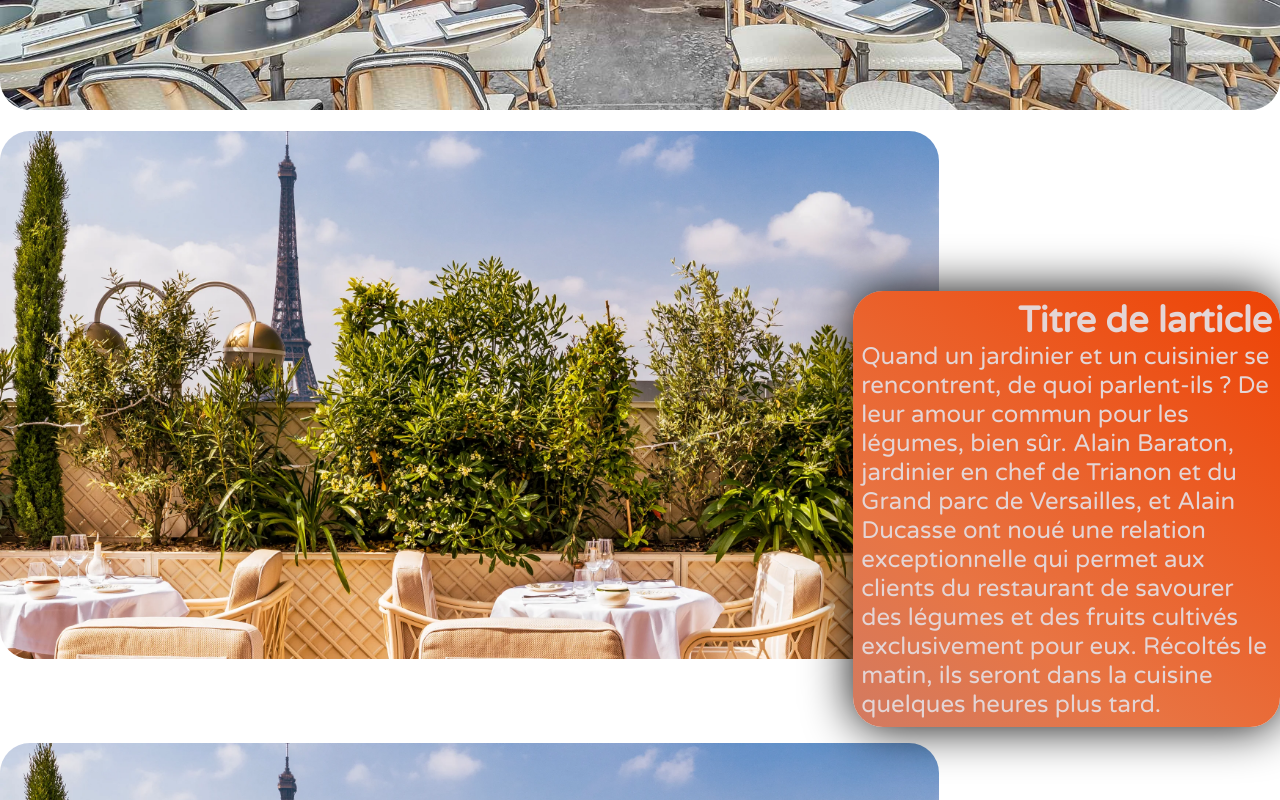
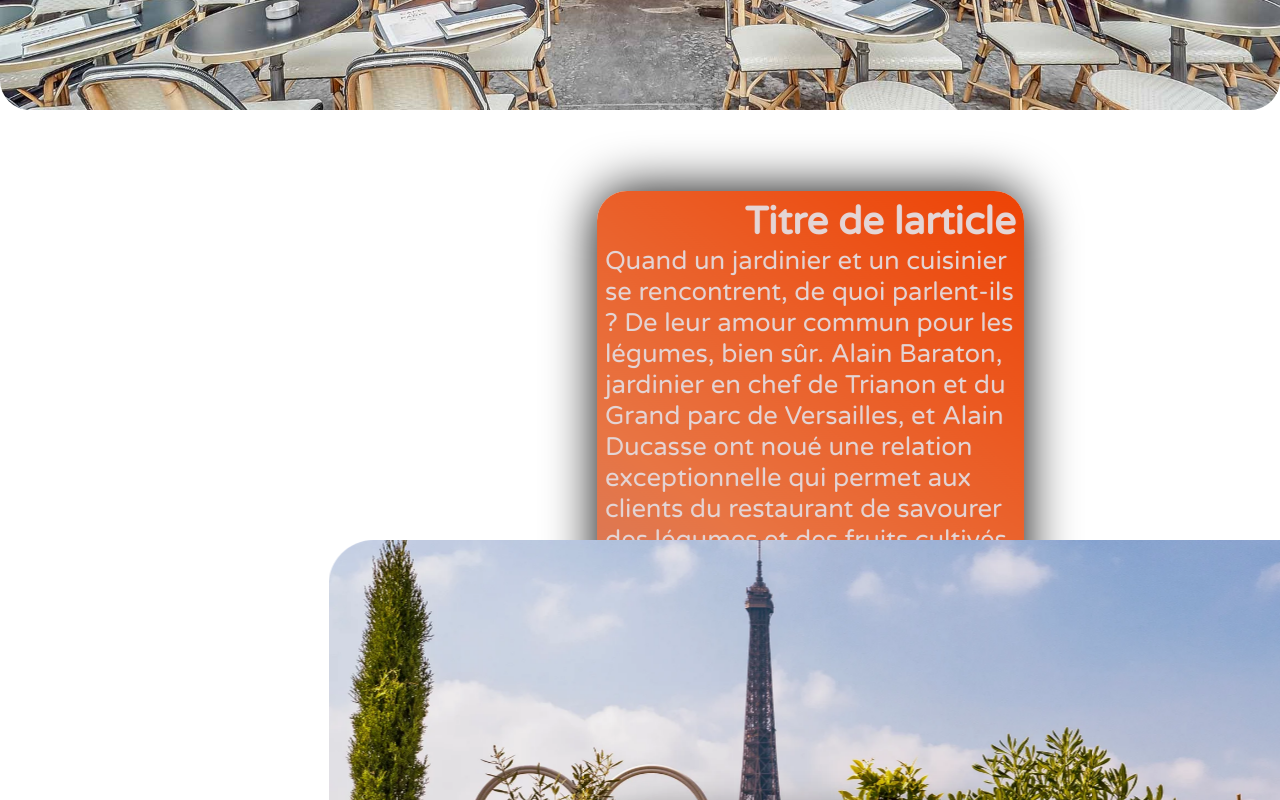
Before and after one commit to jimni6/restaurant-app, a Next.js app: page / in a window 1280 px wide. Shown: the part 640-1440 px from the top of the page. Built offline with nearby package versions, Linux system fonts and the light colour scheme.

Commit message:
Using lib 'react-scroll-parallax' to animate elements on scroll

```diff
--- a/components/article.js
+++ b/components/article.js
@@ -1,17 +1,29 @@
 import Image from 'next/image';
 import styles from './article.module.css';
 import image from '../public/terrasse.webp';
+import { useParallax } from 'react-scroll-parallax';
 
 export default function Article() {
+    const { ref: textRef } = useParallax({
+        speed: 10,
+        translateX: [60, -60],
+        opacity: [0.1, 2]
+    });
+    const { ref: imageRef } = useParallax({
+        speed: 10,
+        translateX: [-60, 60],
+        scale: [0.1, 1.5],
+        opacity: [0.1, 2]
+    });
     return (
         <>
             <div className={styles.container}>
-                    <Image
+                <Image ref={imageRef}
                     className={styles.image}
                     src={image}
                     alt='Terrasse du Little Cocotte'
                 />
-                    <div className={styles.text}>
+                <div ref={textRef} className={styles.text}>
                     <h2>Titre de larticle</h2>
                     <p>
                     Quand un jardinier et un cuisinier se rencontrent, de quoi parlent-ils ? De leur amour commun pour les légumes, bien sûr. Alain Baraton, jardinier en chef de Trianon et du Grand parc de Versailles, et Alain Ducasse ont noué une relation exceptionnelle qui permet aux clients du restaurant de savourer des légumes et des fruits cultivés exclusivement pour eux. Récoltés le matin, ils seront dans la cuisine quelques heures plus tard.
--- a/components/article.module.css
+++ b/components/article.module.css
@@ -26,7 +26,7 @@
     align-items: flex-end;
     display: flex;
     flex-direction: column;
-    font-size: 1.5rem;
+    font-size: 1.6rem;
     color: #e4d5d5;
     grid-column: 3 / 4;
     grid-row: 1;
@@ -49,7 +49,7 @@
     .image {
         height: 64%;
         width: auto;
-        border-radius: 0px;
+        /* border-radius: 30px; */
         position: absolute;
         left: -100%;
         grid-column: 1 / 2;
--- a/package.json
+++ b/package.json
@@ -15,6 +15,7 @@
     "eslint-config-next": "13.1.6",
     "next": "13.1.6",
     "react": "18.2.0",
-    "react-dom": "18.2.0"
+    "react-dom": "18.2.0",
+    "react-scroll-parallax": "^3.3.2"
   }
 }
--- a/pages/_app.js
+++ b/pages/_app.js
@@ -1,7 +1,8 @@
 import '@/styles/globals.css'
 import { Varela_Round, Pacifico } from '@next/font/google';
+import { ParallaxProvider } from 'react-scroll-parallax';
 
-const varelaRound = Varela_Round({
+export const varelaRound = Varela_Round({
   weight: '400',
   subsets: ['latin'],
 })
@@ -12,8 +13,10 @@ export const pacifico = Pacifico({
 
 export default function App({ Component, pageProps }) {
   return (
-    <main className={varelaRound.className}>
-      <Component {...pageProps} />
-    </main>
+    <ParallaxProvider>
+      <main className={varelaRound.className}>
+        <Component {...pageProps} />
+      </main>
+    </ParallaxProvider>
   )
 }
```
Also changed, not shown: 1 other file (tests, documents, lock files or other folders). Lines whose indentation alone changed are shown as unchanged.
